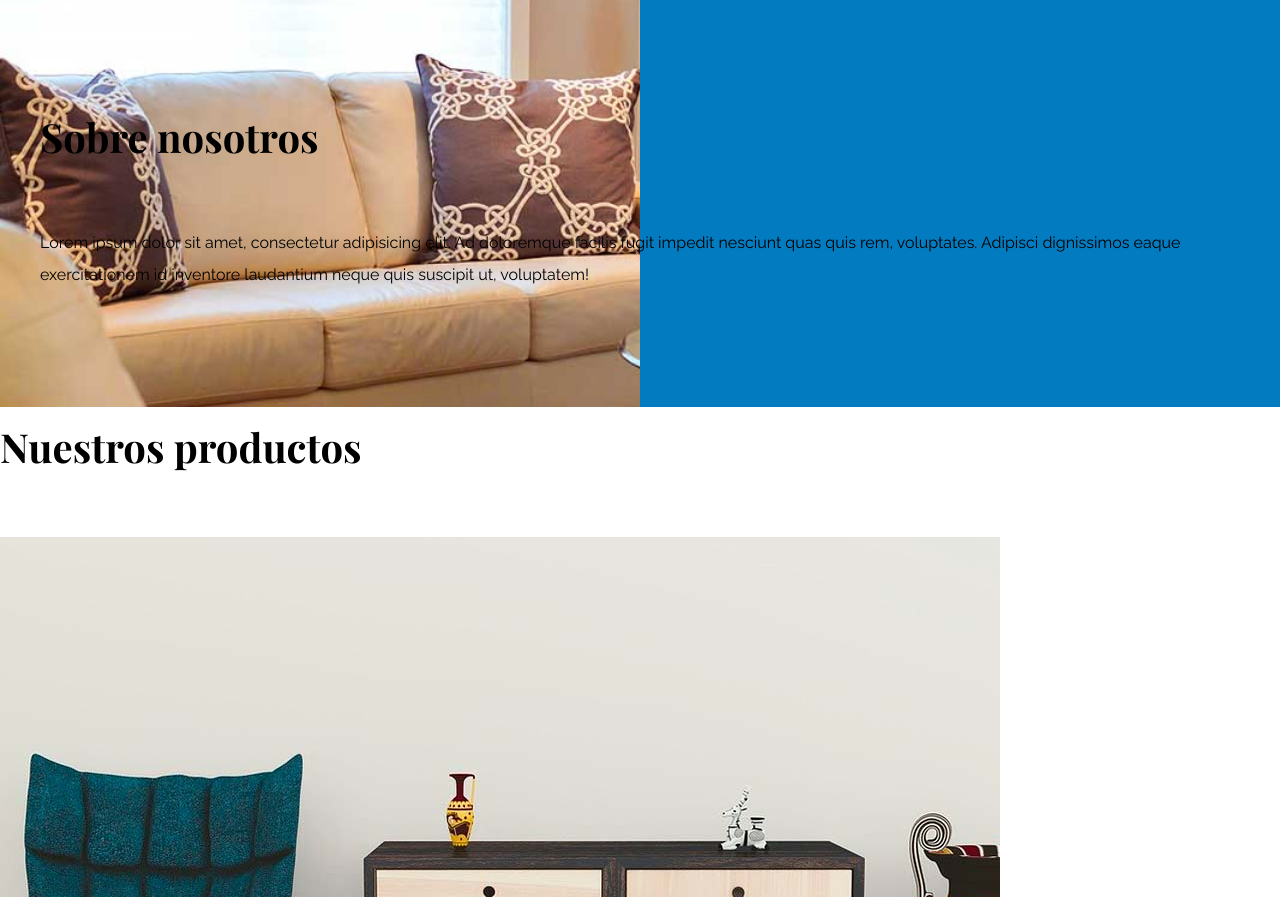
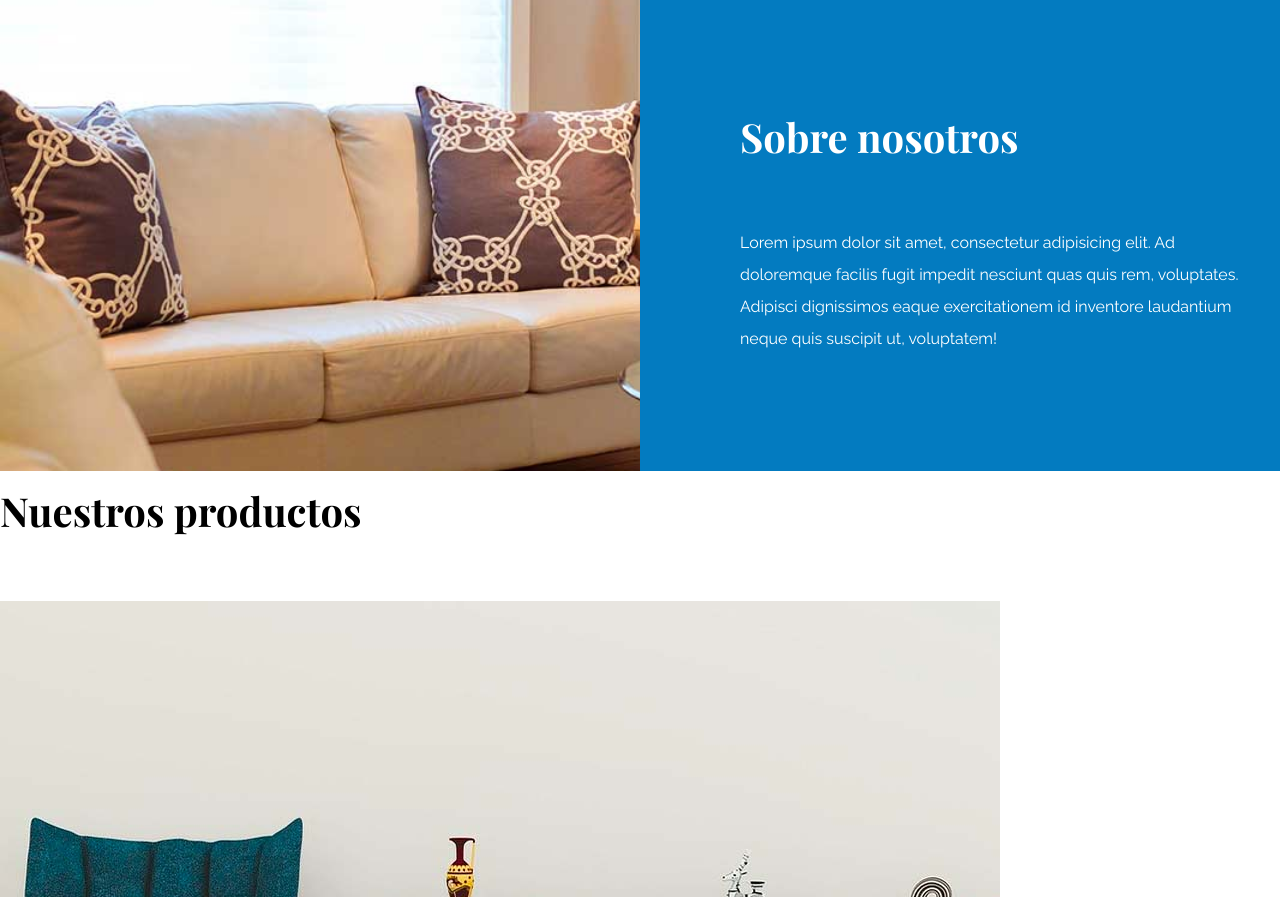
Before and after one commit to josegarcia19809/06-ecommerce, a plain HTML site: page index.html in a window 1280 px wide. Shown: the part 1343-2240 px from the top of the page. Drawn offline with nearby package versions, Linux system fonts and the light colour scheme; a web font is replaced by a local one.

Commit message:
Finalizando la Página de Inicio: ¿Cuando utilizar CSS Grid y cuando Flexbox?

```diff
--- a/css/app.css
+++ b/css/app.css
@@ -112,3 +112,14 @@ img {
     background-repeat: no-repeat;
     background-size: 100%, 120rem;
 }
+
+.sobre-nosotros-grid {
+    display: flex;
+    justify-content: flex-end;
+}
+
+.texto-nosotros {
+    flex-basis: 50%;
+    padding-left: 10rem;
+    color: white;
+}
--- a/index.html
+++ b/index.html
@@ -51,7 +51,8 @@
     </div>
 </section>
 <section class="sobre-nosotros">
-    <div class="contenedor">
+    <div class="contenedor sobre-nosotros-grid">
+        <div class="texto-nosotros">
             <h2>Sobre nosotros</h2>
             <p>
                 Lorem ipsum dolor sit amet, consectetur adipisicing elit.
@@ -59,6 +60,7 @@
                 Adipisci dignissimos eaque exercitationem id inventore laudantium neque
                 quis suscipit ut, voluptatem!
             </p>
+        </div>
     </div>
 </section>
 
```
Also changed, not shown: x_info.txt. Lines whose indentation alone changed are shown as unchanged.
